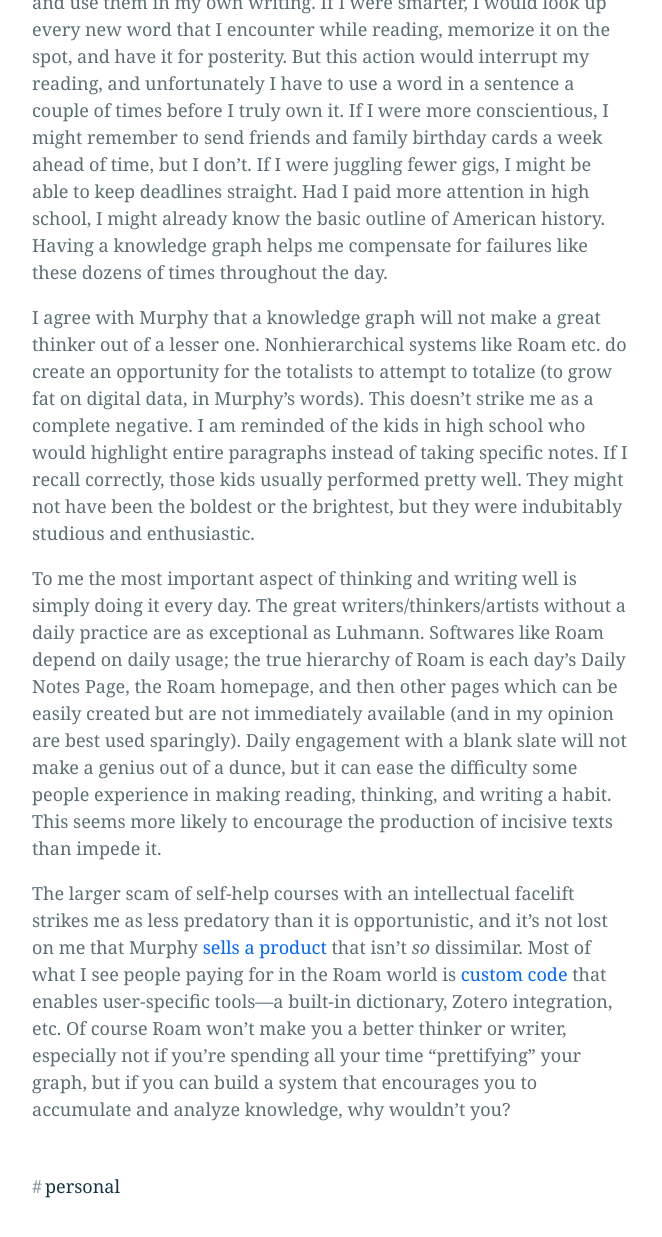
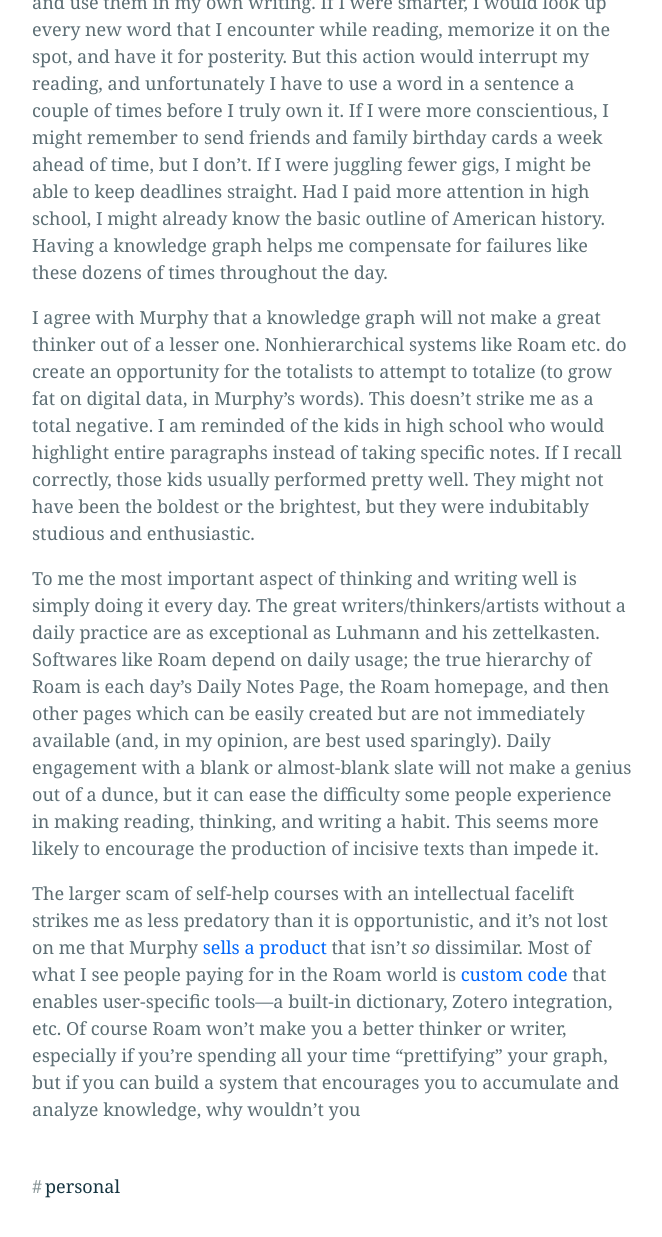
Before and after one commit to bliss-st/ss-website, a Jekyll site: the page built from _posts/2022-4-27-in-defense.md, in a window 1280 px wide and 1400 px high, scrolled down 1266 px. Shown: the top 1237 px of the window, without its empty margins (308-970 px from the left). Built offline with Jekyll 4.4.1, drawn with Linux system fonts in a browser that asks for light colours.

Commit message:
Update 2022-4-27-in-defense.md

```diff
--- a/_posts/2022-4-27-in-defense.md
+++ b/_posts/2022-4-27-in-defense.md
@@ -11,8 +11,8 @@
 
 Murphy writes that "the sex appeal of the Knowledge Graph derives from the fantasy of not having to decide what's most important." Frankly I have no idea where he got this. To me the point of a Roam graph is not to lose anything that I have already decided is important. For example, it is important to me to learn new words when I read and use them in my own writing. If I were smarter, I would look up every new word that I encounter while reading, memorize it on the spot, and have it for posterity. But this action would interrupt my reading, and unfortunately I have to use a word in a sentence a couple of times before I truly own it. If I were more conscientious, I might remember to send friends and family birthday cards a week ahead of time, but I don't. If I were juggling fewer gigs, I might be able to keep deadlines straight. Had I paid more attention in high school, I might already know the basic outline of American history. Having a knowledge graph helps me compensate for failures like these dozens of times throughout the day.
 
-I agree with Murphy that a knowledge graph will not make a great thinker out of a lesser one. Nonhierarchical systems like Roam etc. do create an opportunity for the totalists to attempt to totalize (to grow fat on digital data, in Murphy's words). This doesn't strike me as a complete negative. I am reminded of the kids in high school who would highlight entire paragraphs instead of taking specific notes. If I recall correctly, those kids usually performed pretty well. They might not have been the boldest or the brightest, but they were indubitably studious and enthusiastic.
+I agree with Murphy that a knowledge graph will not make a great thinker out of a lesser one. Nonhierarchical systems like Roam etc. do create an opportunity for the totalists to attempt to totalize (to grow fat on digital data, in Murphy's words). This doesn't strike me as a total negative. I am reminded of the kids in high school who would highlight entire paragraphs instead of taking specific notes. If I recall correctly, those kids usually performed pretty well. They might not have been the boldest or the brightest, but they were indubitably studious and enthusiastic.
 
-To me the most important aspect of thinking and writing well is simply doing it every day. The great writers/thinkers/artists without a daily practice are as exceptional as Luhmann. Softwares like Roam depend on daily usage; the true hierarchy of Roam is each day's Daily Notes Page, the Roam homepage, and then other pages which can be easily created but are not immediately available (and in my opinion are best used sparingly). Daily engagement with a blank slate will not make a genius out of a dunce, but it can ease the difficulty some people experience in making reading, thinking, and writing a habit. This seems more likely to encourage the production of incisive texts than impede it.
+To me the most important aspect of thinking and writing well is simply doing it every day. The great writers/thinkers/artists without a daily practice are as exceptional as Luhmann and his zettelkasten. Softwares like Roam depend on daily usage; the true hierarchy of Roam is each day's Daily Notes Page, the Roam homepage, and then other pages which can be easily created but are not immediately available (and, in my opinion, are best used sparingly). Daily engagement with a blank or almost-blank slate will not make a genius out of a dunce, but it can ease the difficulty some people experience in making reading, thinking, and writing a habit. This seems more likely to encourage the production of incisive texts than impede it.
 
-The larger scam of self-help courses with an intellectual facelift strikes me as less predatory than it is opportunistic, and it's not lost on me that Murphy [sells a product]("https://indiethinkers.org/") that isn't <em>so</em> dissimilar. Most of what I see people paying for in the Roam world is [custom code]("https://roamjs.com/extensions/smartblocks/smartblocks_store") that enables user-specific tools—a built-in dictionary, Zotero integration, etc. Of course Roam won't make you a better thinker or writer, especially not if you're spending all your time "prettifying" your graph, but if you can build a system that encourages you to accumulate and analyze knowledge, why wouldn't you?
+The larger scam of self-help courses with an intellectual facelift strikes me as less predatory than it is opportunistic, and it's not lost on me that Murphy [sells a product]("https://indiethinkers.org/") that isn't <em>so</em> dissimilar. Most of what I see people paying for in the Roam world is [custom code]("https://roamjs.com/extensions/smartblocks/smartblocks_store") that enables user-specific tools—a built-in dictionary, Zotero integration, etc. Of course Roam won't make you a better thinker or writer, especially if you're spending all your time "prettifying" your graph, but if you can build a system that encourages you to accumulate and analyze knowledge, why wouldn't you
```
